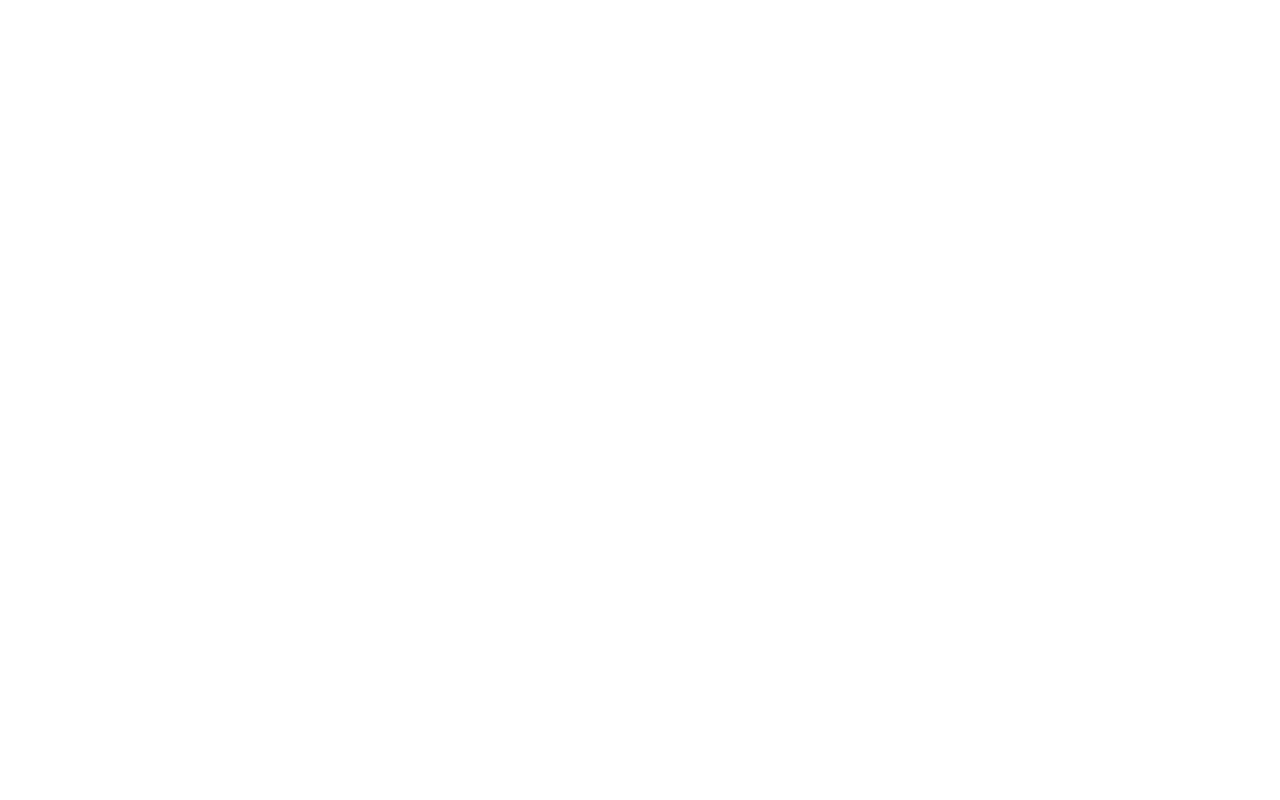
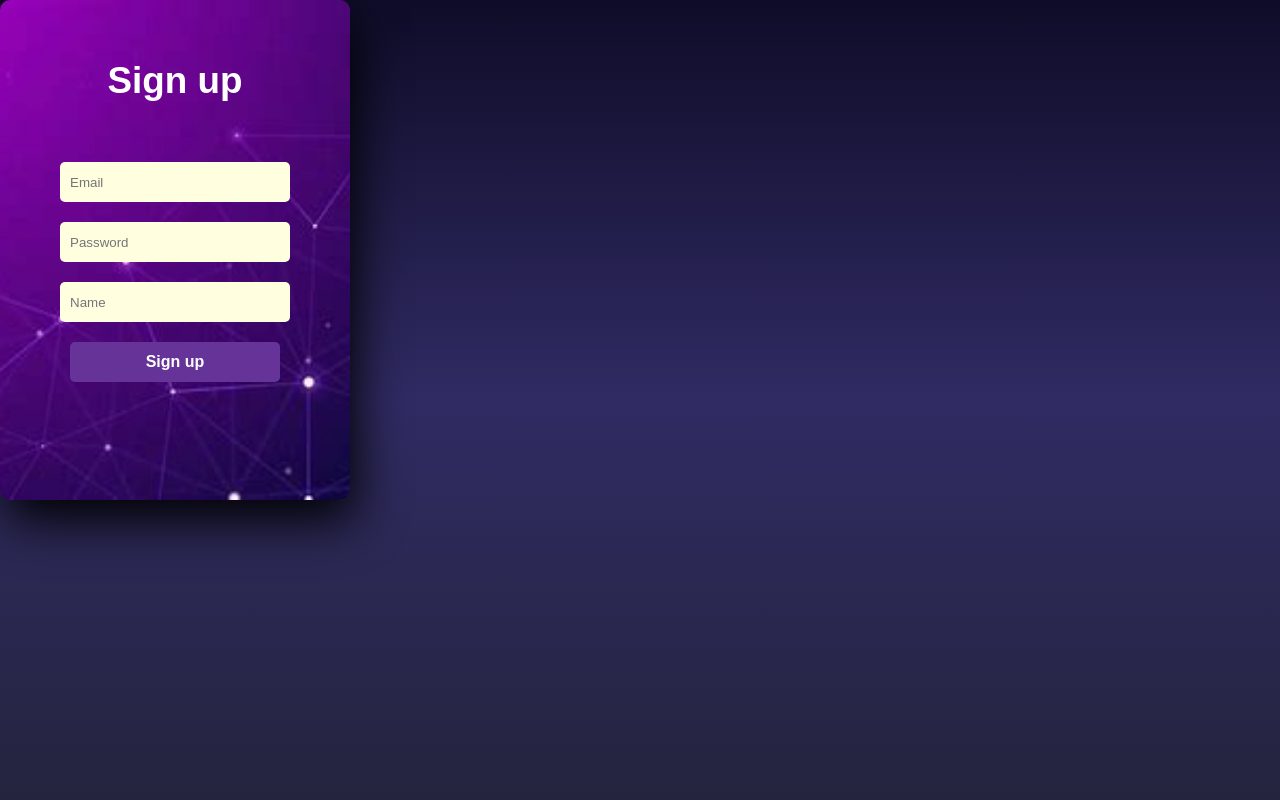
Before and after one commit to Opeyemi020/library, a plain HTML site: page index.html in a window 1280 px wide. Drawn offline with Linux system fonts and the light colour scheme.

Commit message:
Committing changes in index.html before switching branches

```diff
--- a/index.html
+++ b/index.html
@@ -1,10 +1,37 @@
 <!DOCTYPE html>
-<html lang="en">
+<html>
 <head>
-    <meta charset="UTF-8">
     <title>Library</title>
+    <link rel="stylesheet" type="text/css" href="styles.css">
+    <link href="https://fonts.googleapis.com/css2?family=Crimson+Pro&display=swap">
 </head>
 <body>
 
+        <div class="main">
+            <input type="checkbox" id="chk" aria-hidden="true">
+
+            <div class="signup">
+                <form>
+                    <label for="chk" aria-hidden="true">Sign up</label>
+                    <input type="email" name="email" placeholder="Email" required="">
+                    <input type="password" name="pswd" placeholder="Password" required="">
+                    <input type="number" name="num" placeholder="Name" required="">
+                    <button>Sign up</button>
+                </form>
+
+            </div>
+
+            <div class="login">
+                <form>
+                    <label for="chk" aria-hidden="true">Login</label>
+                    <input type="email" name="email" placeholder="Email" required="">
+                    <input type="password" id="password" name="pswd" placeholder="Password" required="">
+                    <button> </button>
+                </form>
+
+            </div>
+
+        </div>
+
 </body>
 </html>
```
